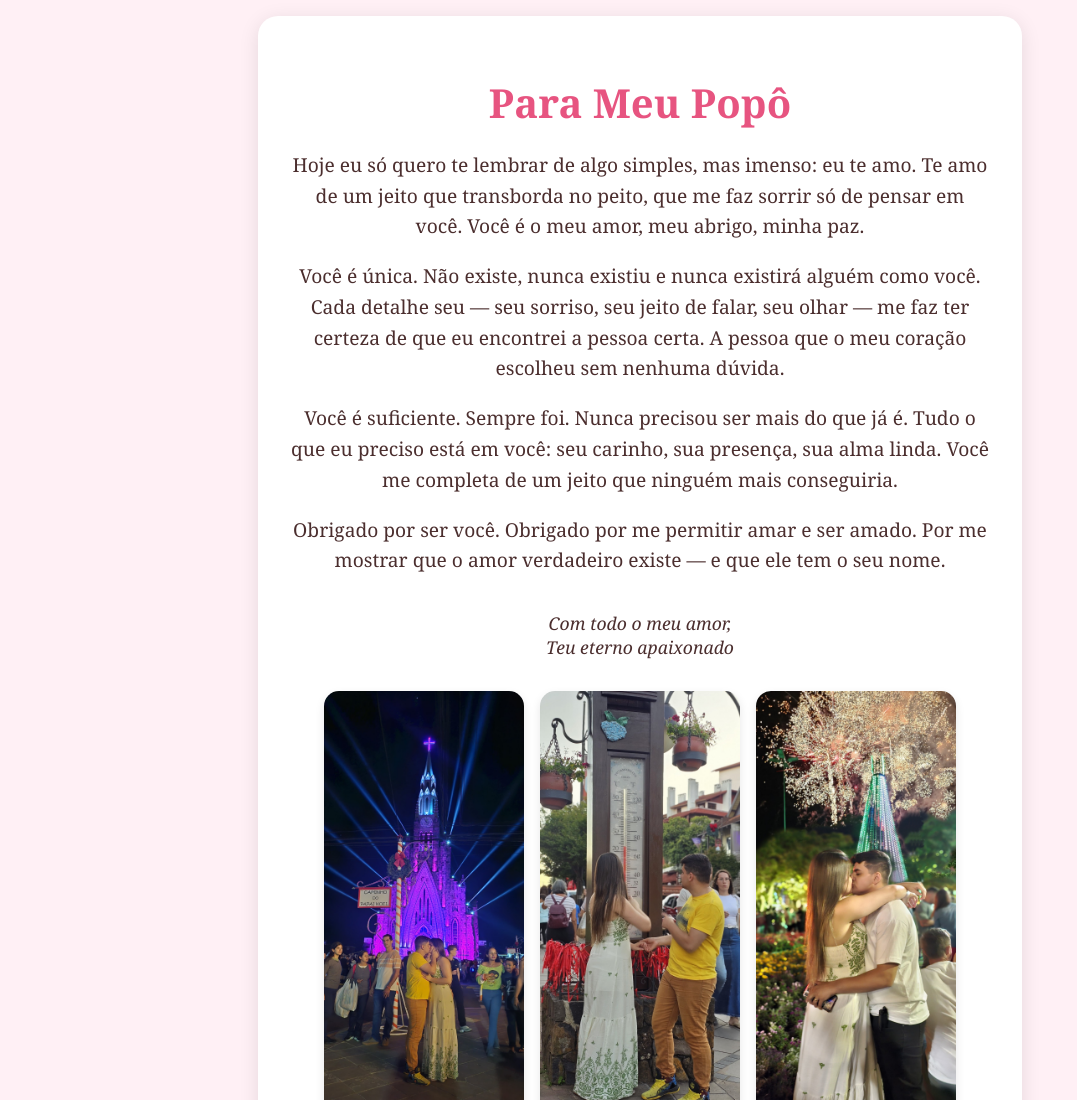
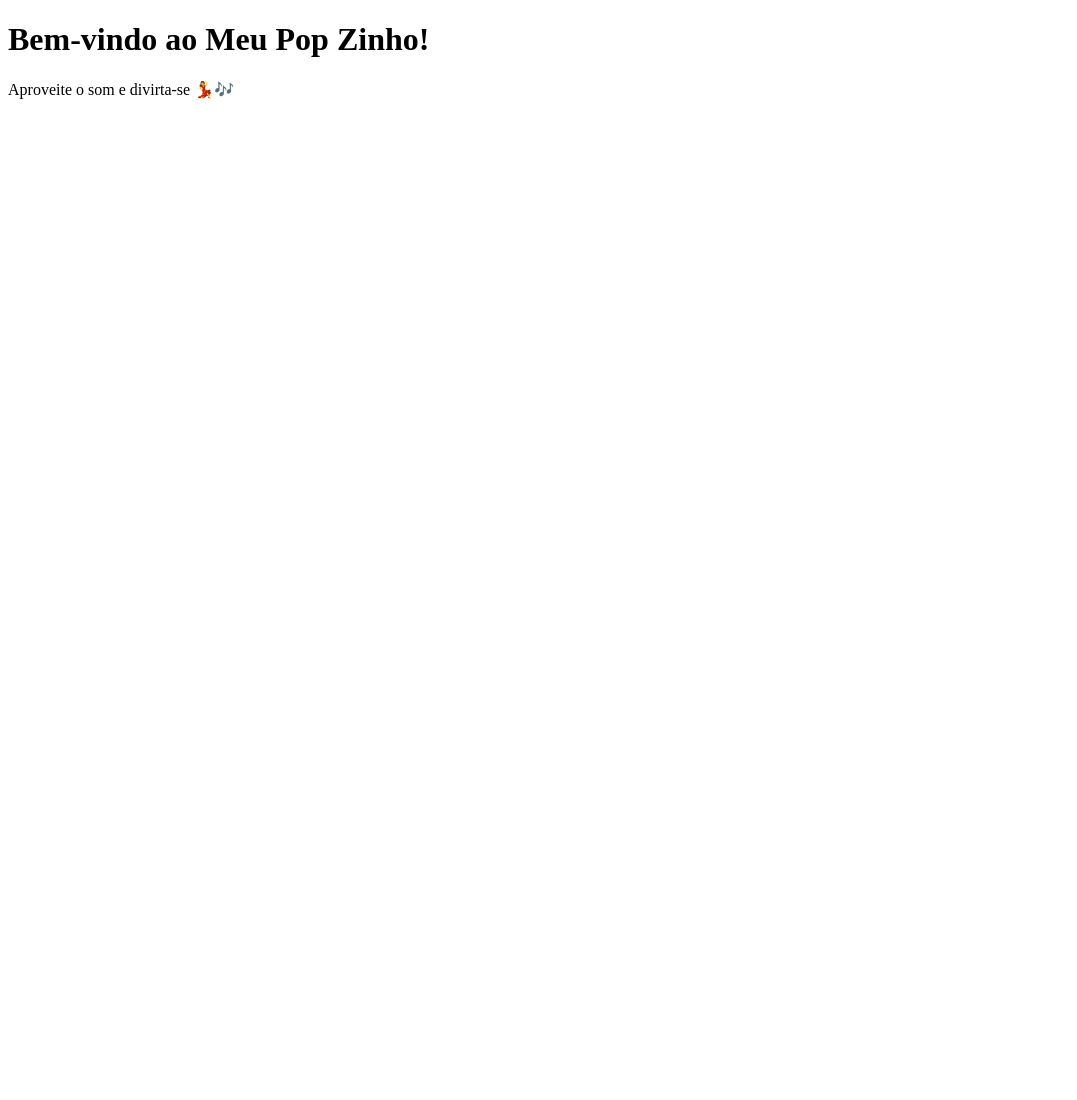
Before and after one commit to shimieski/Meu-pop-zinho, a plain HTML site: page index.html in a window 1280 px wide. Shown: the top 1100 px of the page, without its empty margins (0-1077 px from the left). After the commit the page ends 800 px from the top, so only its background shows below. Drawn offline with Linux system fonts and the light colour scheme.

Commit message:
adicionando música com autoplay

```diff
--- a/index.html
+++ b/index.html
@@ -1,79 +1,18 @@
 <!DOCTYPE html>
 <html lang="pt-br">
 <head>
-  <meta charset="UTF-8">
-  <meta name="viewport" content="width=device-width, initial-scale=1.0">
-  <title>Para Meu Popô</title>
-  <style>
-    body {
-      margin: 0;
-      padding: 0;
-      font-family: 'Georgia', serif;
-      background: #fff0f5;
-      color: #4b2e2e;
-      display: flex;
-      flex-direction: column;
-      align-items: center;
-      justify-content: center;
-      text-align: center;
-    }
-    .card {
-      background: #ffffff;
-      padding: 2em;
-      border-radius: 20px;
-      box-shadow: 0 4px 20px rgba(0, 0, 0, 0.1);
-      max-width: 700px;
-      margin: 1em;
-    }
-    h1 {
-      font-size: 2.5em;
-      margin-bottom: 0.5em;
-      color: #e75480;
-    }
-    p {
-      font-size: 1.2em;
-      line-height: 1.6em;
-    }
-    .assinatura {
-      margin-top: 2em;
-      font-style: italic;
-      font-size: 1.1em;
-    }
-    .galeria {
-      display: flex;
-      flex-wrap: wrap;
-      justify-content: center;
-      gap: 1em;
-      margin-top: 2em;
-    }
-    .galeria img {
-      width: 200px;
-      height: auto;
-      border-radius: 15px;
-      box-shadow: 0 4px 10px rgba(0,0,0,0.1);
-    }
-  </style>
+    <meta charset="UTF-8">
+    <meta name="viewport" content="width=device-width, initial-scale=1.0">
+    <title>Meu Pop Zinho</title>
 </head>
 <body>
-  <div class="card">
-    <h1>Para Meu Popô</h1>
-    <p>Hoje eu só quero te lembrar de algo simples, mas imenso: eu te amo. Te amo de um jeito que transborda no peito, que me faz sorrir só de pensar em você. Você é o meu amor, meu abrigo, minha paz.</p>
-    <p>Você é única. Não existe, nunca existiu e nunca existirá alguém como você. Cada detalhe seu — seu sorriso, seu jeito de falar, seu olhar — me faz ter certeza de que eu encontrei a pessoa certa. A pessoa que o meu coração escolheu sem nenhuma dúvida.</p>
-    <p>Você é suficiente. Sempre foi. Nunca precisou ser mais do que já é. Tudo o que eu preciso está em você: seu carinho, sua presença, sua alma linda. Você me completa de um jeito que ninguém mais conseguiria.</p>
-    <p>Obrigado por ser você. Obrigado por me permitir amar e ser amado. Por me mostrar que o amor verdadeiro existe — e que ele tem o seu nome.</p>
-    <div class="assinatura">
-      Com todo o meu amor,<br>
-      Teu eterno apaixonado
-    </div>
-    <div class="galeria">
-      <img src="IMG-20250106-WA0019.jpg" alt="Foto 1">
-      <img src="IMG-20250106-WA0006.jpg" alt="Foto 2">
-      <img src="Picsart_25-01-01_00-47-14-553.jpg" alt="Foto 3">
-      <img src="IMG_20241231_183143_019.webp" alt="Foto 4">
-      <img src="IMG-20241230-WA0057.jpg" alt="Foto 5">
-      <img src="b9edee7b-64a4-481b-8afe-b15aeb8cef4f.png" alt="Foto 6">
-      <img src="IMG_20241020_161511.jpg" alt="Foto 7">
-    </div>
-  </div>
+    <h1>Bem-vindo ao Meu Pop Zinho!</h1>
+    <p>Aproveite o som e divirta-se 💃🎶</p>
+
+    <!-- Música tocando automaticamente e oculta -->
+    <audio autoplay loop hidden>
+        <source src="musica.mp3.mp3" type="audio/mpeg">
+        Seu navegador não suporta áudio.
+    </audio>
 </body>
 </html>
```
Also changed, not shown: 1 other file.
